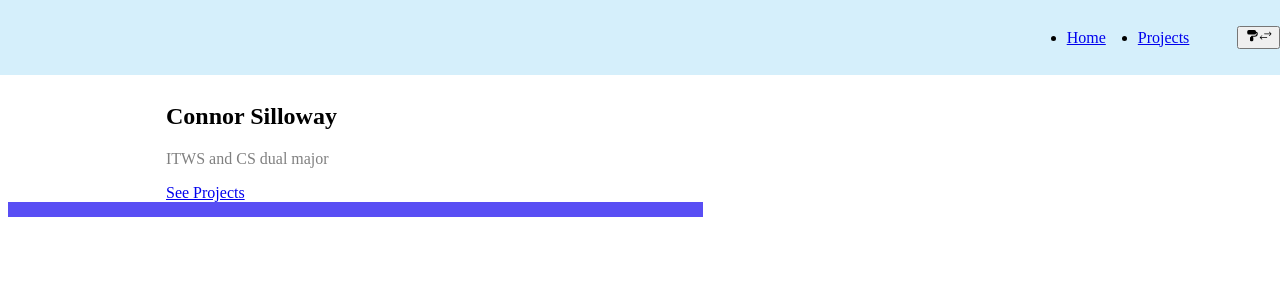
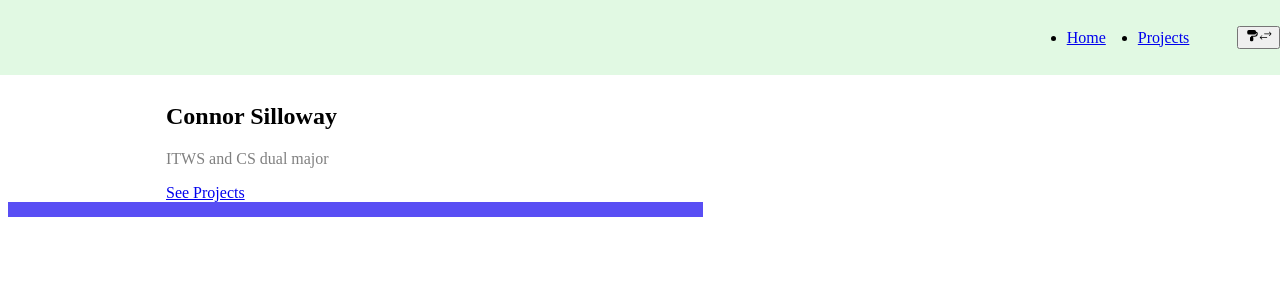
Before and after one commit to Cosillow/Personal-Website, a React (Vite) app in the folder vite-personal-website/: page / in a window 1280 px wide. Shown: the top 300 px of the page. Built offline with nearby package versions, Linux system fonts and the light colour scheme.

Commit message:
header theme change

```diff
--- a/vite-personal-website/src/components/Header.tsx
+++ b/vite-personal-website/src/components/Header.tsx
@@ -23,7 +23,7 @@ const HeaderOffset = styled.div`
 
 const CollapsibleHeader = styled.header`
     z-index: 999;
-    background: var(--color-secondary);
+    background: var(--color-primary);
     position: fixed;
     top: 0;
     left: 0;
```
